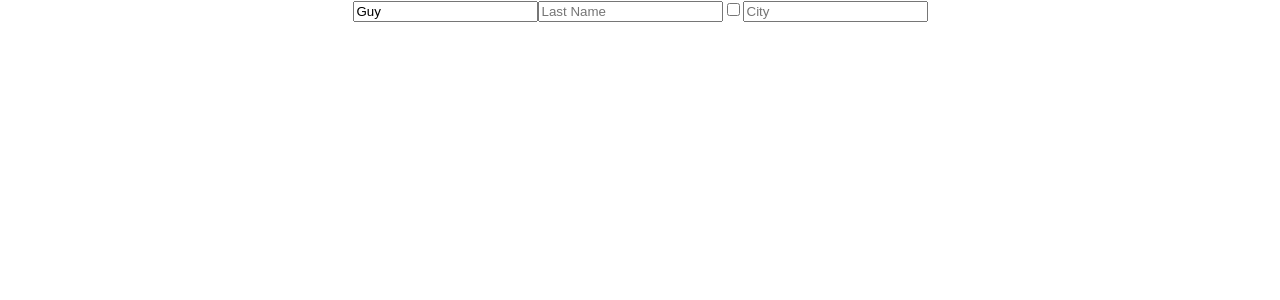
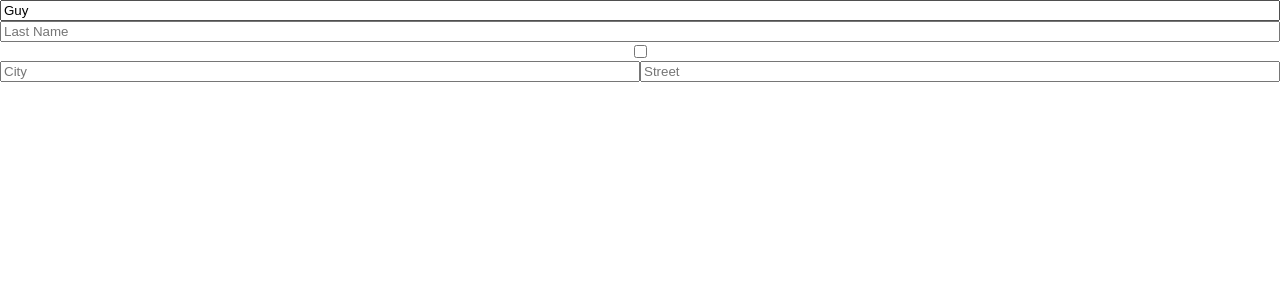
Before and after one commit to beharguy/dynamic-form, a React (Create React App) app: page / in a window 1280 px wide. Shown: the top 300 px of the page. Built offline with nearby package versions, Linux system fonts and the light colour scheme.

Commit message:
Grid templeting support added

```diff
--- a/src/App.js
+++ b/src/App.js
@@ -8,14 +8,23 @@ import DynamicForm, { types } from './components/DynamicForm';
 class App extends Component {
 
   state = {
+    // gridTemplateAreas: `
+    //   "firstName lastName"
+    //   "agree agree"
+    //   "address address"
+    // `,
+    // gridTemplateColumns: '1fr 1fr',
     items: [
-      { name: 'firstName', type: types.TEXT, title: 'First Name: ', placeholder: 'First Name' },
-      { name: 'lastName', type: types.TEXT, title: 'Last Name: ', placeholder: 'Last Name' },
-      { name: 'agree', type: types.BOOLEAN, title: 'Agree: ' },
+      { name: 'firstName', type: types.TEXT, title: 'First Name', placeholder: 'First Name' },
+      { name: 'lastName', type: types.TEXT, title: 'Last Name', placeholder: 'Last Name' },
+      { name: 'agree', type: types.BOOLEAN, title: 'Agree' },
       {
-        name: 'address', type: types.OBJECT, title: 'Address: ', items: [
-          { name: 'city', type: types.TEXT, title: 'City: ', placeholder: 'City' },
-        ]
+        name: 'address', type: types.OBJECT, title: 'Address', items: [
+          { name: 'city', type: types.TEXT, title: 'City', placeholder: 'City' },
+          { name: 'street', type: types.TEXT, title: 'Street', placeholder: 'Street' }
+        ],
+        gridTemplateColumns: '1fr 1fr',
+        gridTemplateAreas: `"city street"`
       }
     ],
     data: {
@@ -24,7 +33,7 @@ class App extends Component {
   };
 
   render() {
-    const { items, data } = this.state;
+    const { items, data, gridTemplateAreas, gridTemplateColumns } = this.state;
 
     console.log(data);
 
@@ -33,6 +42,8 @@ class App extends Component {
         <DynamicForm
           items={items}
           data={data}
+          gridTemplateAreas={gridTemplateAreas}
+          gridTemplateColumns={gridTemplateColumns}
           onChange={(event, path, newValue) => {
             console.log(path);
             this.setState({
--- a/src/components/DynamicForm/DynamicForm.js
+++ b/src/components/DynamicForm/DynamicForm.js
@@ -2,12 +2,17 @@ import React, { Component } from 'react';
 import PropTypes from 'prop-types';
 import { FormItem } from './items';
 
+import { getGridTemplateAreas } from '../../utils/grid';
+
+import StyledForm from '../StyledComponents/StyledForm';
 export default class SchemaForm extends Component {
 
   static propTypes = {
     path: PropTypes.array,
     items: PropTypes.array,
     data: PropTypes.object,
+    gridTemplateAreas: PropTypes.string,
+    gridTemplateColumns: PropTypes.string,
     onChange: PropTypes.func
   };
 
@@ -34,11 +39,12 @@ export default class SchemaForm extends Component {
   };
 
   render() {
-    const { items } = this.props;
+    const { items, gridTemplateAreas, gridTemplateColumns } = this.props;
+    const computedGridTemplateAreas = gridTemplateAreas ? gridTemplateAreas : getGridTemplateAreas(this.props);
 
-    return <div>
+    return <StyledForm gridTemplateAreas={computedGridTemplateAreas} gridTemplateColumns={gridTemplateColumns}>
       {this.renderItems(items)}
-    </div>;
+    </StyledForm>;
   }
 
 }
--- a/src/components/DynamicForm/items/CheckboxItem.js
+++ b/src/components/DynamicForm/items/CheckboxItem.js
@@ -1,5 +1,7 @@
 import React, { Component } from 'react';
 import PropTypes from 'prop-types';
+
+import StyledFormItem from '../../StyledComponents/StyledFormItem';
 
 export default class CheckboxItem extends Component {
 
@@ -21,10 +23,12 @@ export default class CheckboxItem extends Component {
   };
 
   render() {
-    const { value } = this.props;
+    const { name, value } = this.props;
 
     return (
-      <input type="checkbox" checked={value} onChange={this.handleChange} />
+      <StyledFormItem gridArea={name}>
+        <input type="checkbox" checked={value} onChange={this.handleChange} />
+      </StyledFormItem>
     );
   }
 
--- a/src/components/DynamicForm/items/ObjectItem.js
+++ b/src/components/DynamicForm/items/ObjectItem.js
@@ -1,6 +1,10 @@
 import React, { Component } from 'react';
 import PropTypes from 'prop-types';
 import { FormItem } from './index';
+
+import { getGridTemplateAreas } from '../../../utils/grid';
+
+import StyledFormItem from '../../StyledComponents/StyledFormItem';
 
 export default class ObjectItem extends Component {
 
@@ -23,9 +27,14 @@ export default class ObjectItem extends Component {
   };
 
   render() {
-    const { items } = this.props;
+    const { name, gridTemplateColumns, gridTemplateAreas, items } = this.props;
 
-    return items.map(this.renderItem);
+    return <StyledFormItem gridArea={name}
+      gridTemplateColumns={gridTemplateColumns}
+      gridTemplateAreas={getGridTemplateAreas({ gridTemplateAreas, items })}
+    >
+      {items.map(this.renderItem)}
+    </StyledFormItem>;
   }
 
 }
--- a/src/components/DynamicForm/items/TextItem.js
+++ b/src/components/DynamicForm/items/TextItem.js
@@ -1,5 +1,7 @@
 import React, { Component } from 'react';
 import PropTypes from 'prop-types';
+
+import StyledFormItem from '../../StyledComponents/StyledFormItem';
 
 export default class TextItem extends Component {
 
@@ -22,10 +24,12 @@ export default class TextItem extends Component {
   };
 
   render() {
-    const {  value, placeholder } = this.props;
+    const { name, value, placeholder } = this.props;
 
     return (
-      <input type="text" placeholder={placeholder} value={value} onChange={this.handleChange} />
+      <StyledFormItem gridArea={name}>
+        <input type="text" placeholder={placeholder} value={value} onChange={this.handleChange} />
+      </StyledFormItem>
     );
   }
 
--- a/src/components/DynamicForm/items/index.js
+++ b/src/components/DynamicForm/items/index.js
@@ -1,10 +1,13 @@
 import React, { Component } from 'react';
 import PropTypes from 'prop-types';
 import * as types from '../consts/types';
+import { getGridTemplateAreas } from '../../../utils/grid';
 
 import TextItem from './TextItem';
 import CheckboxItem from './CheckboxItem';
 import ObjectItem from './ObjectItem';
+
+import StyledFormItem from '../../StyledComponents/StyledFormItem';
 
 export class FormItem extends Component {
 
@@ -23,7 +26,7 @@ export class FormItem extends Component {
     onChange(event, path, newValue);
   };
 
-  render() {
+  renderItem = () => {
     const { item, value, path, onChange } = this.props;
 
     switch (item.type) {
@@ -39,6 +42,10 @@ export class FormItem extends Component {
       default:
         return null;
     }
+  };
+
+  render() {
+    return this.renderItem();
   }
 
 }
--- /dev/null
+++ b/src/components/StyledComponents/StyledForm.js
@@ -0,0 +1,16 @@
+import styled, { css } from 'styled-components'
+
+export default styled.div`
+  display: grid;
+  grid-template-rows: auto;
+
+  ${props => props.gridTemplateColumns ? css`
+    grid-template-columns: ${props.gridTemplateColumns};
+  ` : css`
+    grid-template-columns: 1fr;
+  `}
+
+  ${props => props.gridTemplateAreas && css`
+    grid-template-areas: ${props.gridTemplateAreas};
+  `}
+`;
--- /dev/null
+++ b/src/components/StyledComponents/StyledFormItem.js
@@ -0,0 +1,21 @@
+import styled, { css } from 'styled-components'
+
+export default styled.div`
+  display: grid;
+
+  ${props => props.gridArea && css`
+    grid-area: ${props.gridArea};
+  `}
+
+  grid-template-rows: auto;
+
+  ${props => props.gridTemplateColumns ? css`
+    grid-template-columns: ${props.gridTemplateColumns};
+  ` : css`
+    grid-template-columns: 1fr;
+  `}
+
+  ${props => props.gridTemplateAreas && css`
+    grid-template-areas: ${props.gridTemplateAreas};
+  `}
+`;
--- /dev/null
+++ b/src/utils/grid.js
@@ -0,0 +1,7 @@
+const isUndefined = o => typeof o === 'undefined';
+
+export const getGridTemplateAreas = ({ gridTemplateAreas, items }) => {
+  return isUndefined(gridTemplateAreas) ?
+  `"${items.map(item => item.name).join('" "')}"`
+  : gridTemplateAreas;
+};
```
